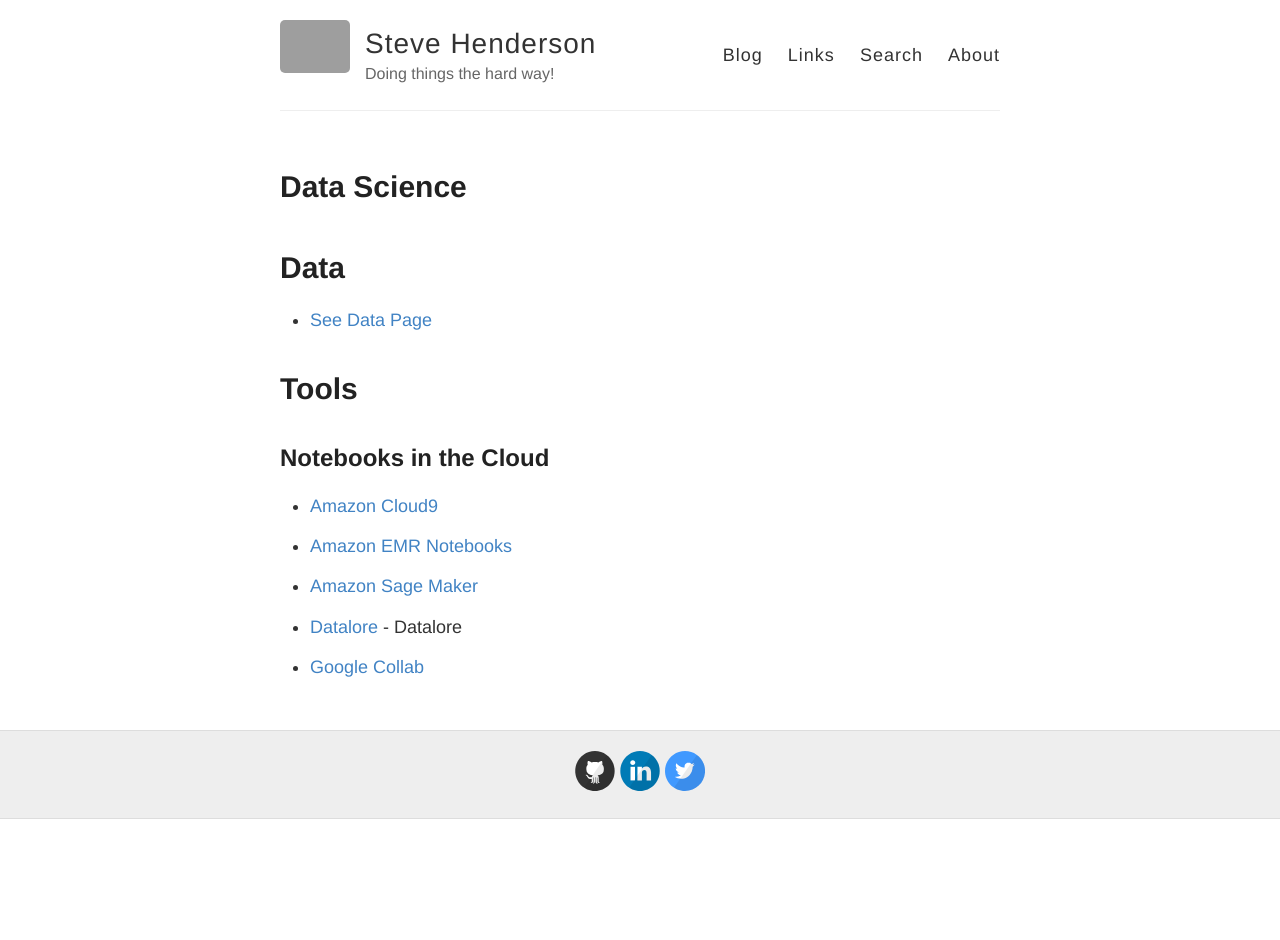
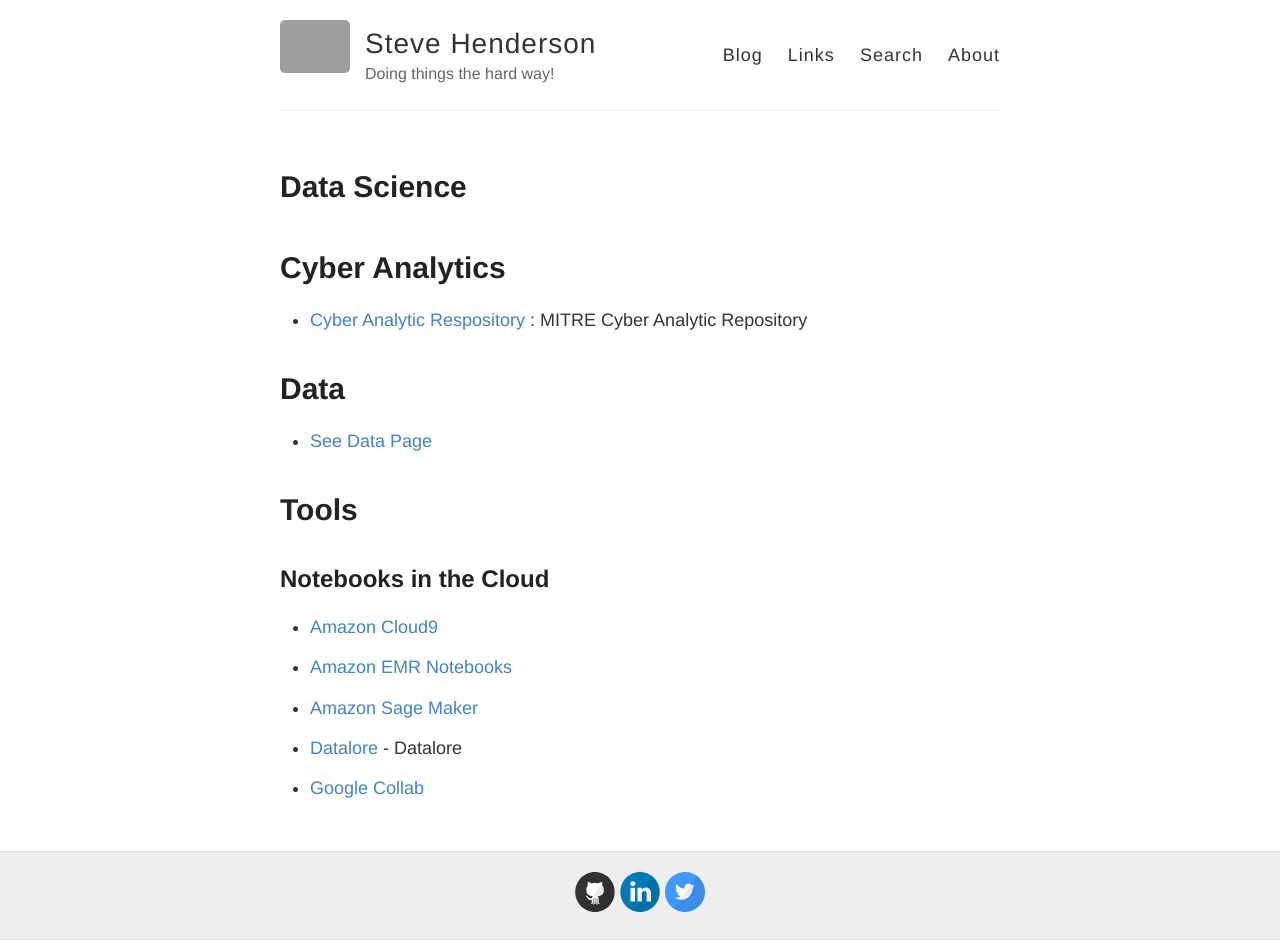
Before and after one commit to stevehenderson/stevehenderson.github.io, a Jekyll site: the page built from datascience.md, in a window 1280 px wide. Built offline with Jekyll 4.4.1, drawn with Linux system fonts in a browser that asks for light colours; before the commit the page ends 900 px from its top, so only the background shows below that; grey boxes are pictures that could not be loaded.

Commit message:
Update datascience.md

```diff
--- a/datascience.md
+++ b/datascience.md
@@ -3,6 +3,9 @@
 title: Data Science
 permalink: /datascience/
 ---
+
+# Cyber Analytics
+   * [Cyber Analytic Respository](https://car.mitre.org/) : MITRE Cyber Analytic Repository
 
 # Data
 
```
